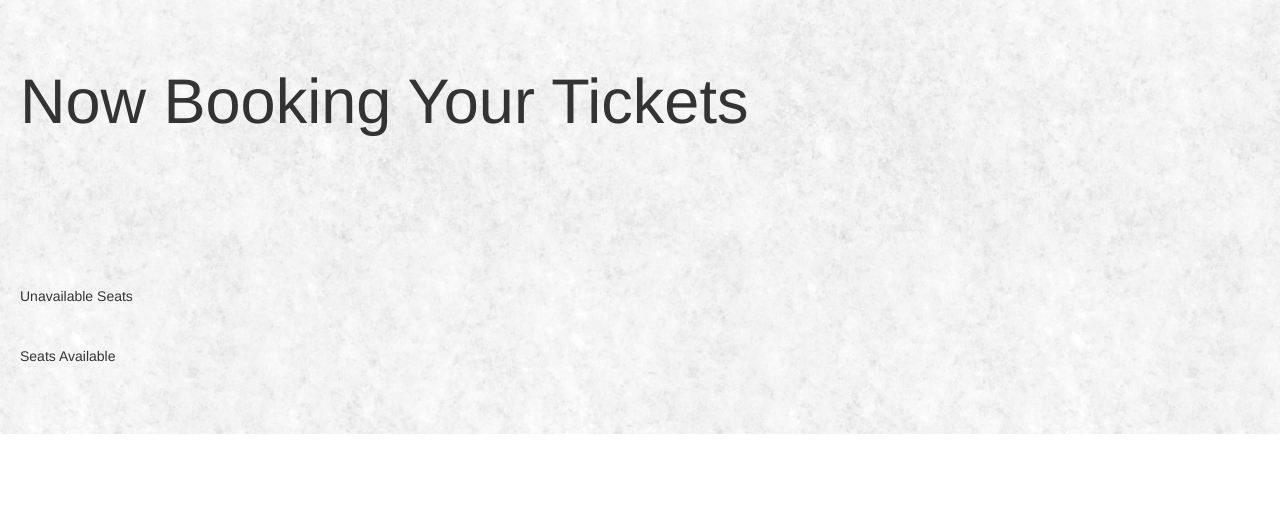
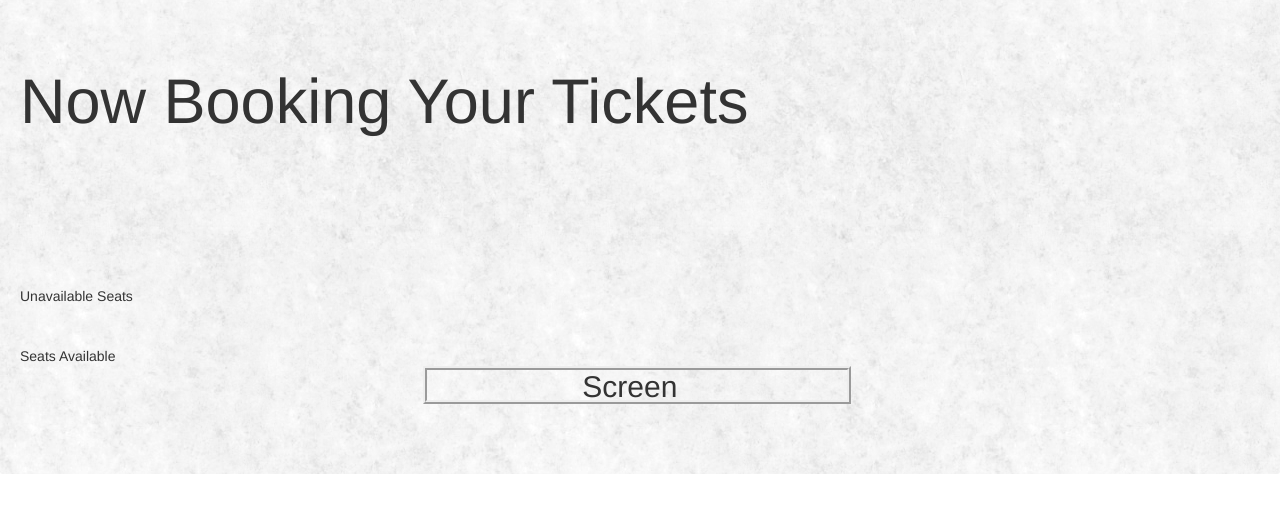
Before and after one commit to LuciaCG/Bluebird, a Flask app: page /booktickets in a window 1280 px wide. Shown: the part 63-576 px from the top of the page. Run offline with Flask 2, Linux system fonts and the light colour scheme; the visitor is signed in with stand-in values (Sample User, id 1); data that the repository does not hold is empty; parts of the project's set-up code (start-up, migrations or seed data) failed here and were passed over; some libraries are stand-ins or nearby versions.

Commit message:
Pete/Dom working on booktickets page

```diff
--- a/app/static/css/custom.css
+++ b/app/static/css/custom.css
@@ -14,6 +14,25 @@
   padding-top: 12.5px;
   height: 50px;
   float:right;
+}
+
+#screenicon {
+  margin-left: 32.5%;
+  margin-bottom: 2px;
+  height: 38px;
+  width: 34.5%;
+  border: 4px;
+  border-style: ridge;
+  /*border-color: black;*/
+}
+#screentext {
+  margin: 0px;
+  margin-left: 37%;
+  padding-bottom: 5px;
+}
+#seatstable {
+  margin-left: 20%;
+  margin-right: 20%;
 }
 
 #loginbutton {
--- a/app/templates/booktickets.html
+++ b/app/templates/booktickets.html
@@ -24,17 +24,29 @@ Unavailable Seats<br>
             <br>
 Seats Available<br>
 
-<table style="width:100%">
+<div id="screenicon">
+  <h2 id="screentext">Screen</h2>
+</div>
+
+
+<table style="width:65%" id="seatstable">
 {% for row in rows %}
-<th>
+<!-- <th>
       {{row.row}}
-</th>
+</th> -->
 <tr>
   {% for seat in seatNumber %}
   <td>
-    <form method="post">
+    <!-- {{seat}}{{row}} -->
+    {% if seat.seatNumber in seatsRes %}
+    <form method="post" >
+      <button class ="button button5" style="background-color: blue;" name="bookThisSeat" type="submit" value="{{row.row}}{{seat.seatNumber}}">{{row.row}}{{seat.seatNumber}}</button>
+    </form>
+    {% else %}
+    <form method="post" >
       <button class ="button button5" name="bookThisSeat" type="submit" value="{{row.row}}{{seat.seatNumber}}">{{row.row}}{{seat.seatNumber}}</button>
     </form>
+    {% endif %}
   </td>
   {% endfor %}
 </tr>
--- a/app/views.py
+++ b/app/views.py
@@ -3,15 +3,15 @@ from flask import render_template, url_for, request, session, redirect
 
 @app.route('/home', methods=['GET', 'POST'])
 def home():
-    form = RegistrationForm()
-    if form.validate_on_submit():
-        p = models.Users(name=form.name.data,
-                        email=form.email.data,
-                        password=form.password.data,
-                        )
-        db.session.add(p)
-        db.session.commit()
-        return redirect(url_for('signup'))
+    # form = RegistrationForm()
+    # if form.validate_on_submit():
+    #     p = models.Users(name=form.name.data,
+    #                     email=form.email.data,
+    #                     password=form.password.data,
+    #                     )
+    #     db.session.add(p)
+    #     db.session.commit()
+        # return redirect(url_for('signup'))
 
 
 
@@ -110,7 +110,7 @@ def booktickets():
                 a = models.Seat_Reserved(screening=screeningID, rowReservedID=wordlist[0] , seatNumberReservedID=wordlist[1]+wordlist[2])
             db.session.add(a)
             db.session.commit()
-
+            # print(seatNumber)
             return redirect(url_for('booktickets'))
 
         return render_template('booktickets.html',
```
